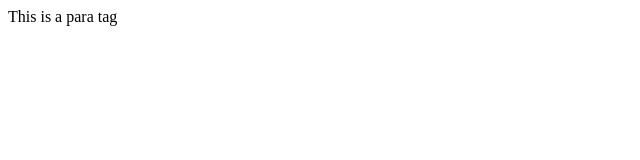
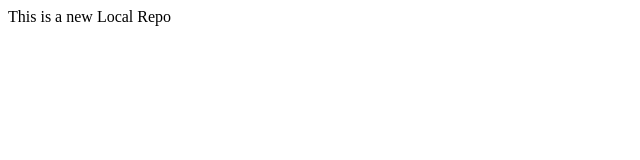
Before and after one commit to KrishSabharwal-byte/Local-Repo, a plain HTML site: page index.html in a window 1280 px wide. Shown: the full height of the page, 0-640 px from the left. Drawn offline with Linux system fonts and the light colour scheme.

Commit message:
Change in line1

```diff
--- a/index.html
+++ b/index.html
@@ -1 +1 @@
-<p>This is a para tag</p>
+<p>This is a new Local Repo</p>
```
